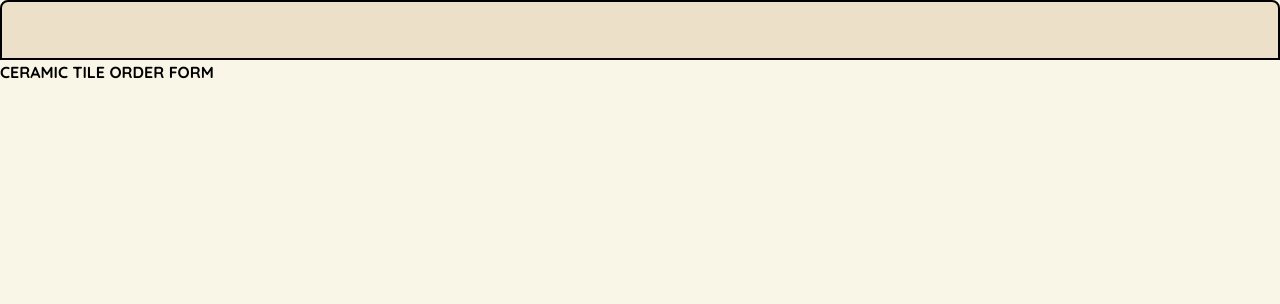
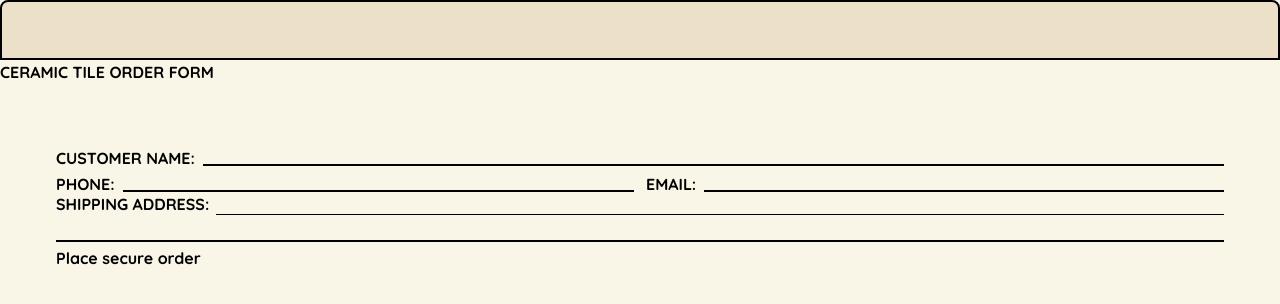
Before and after one commit to mkworkingman/TilesProject, a Next.js app: page / in a window 1280 px wide. Shown: the top 304 px of the page. Built offline with nearby package versions, Linux system fonts and the light colour scheme.

Commit message:
Add inputs, textarea

```diff
--- a/src/app/layout.tsx
+++ b/src/app/layout.tsx
@@ -1,5 +1,6 @@
 import type { Metadata } from 'next'
 import { Quicksand } from 'next/font/google'
+import Logo from '@/components/ui/Logo'
 import './globals.css'
 
 const quicksand = Quicksand({
@@ -21,7 +22,8 @@ export default function RootLayout({
         <html lang="en" className={`${quicksand.className} h-full antialiased`}>
             <body className="bg-base flex min-h-full flex-col">
                 <header className="bg-surface h-15 rounded-t-lg border-2"></header>
-                {children}
+                <Logo />
+                <main className="p-14">{children}</main>
             </body>
         </html>
     )
--- a/src/app/page.tsx
+++ b/src/app/page.tsx
@@ -1,7 +1,9 @@
+import Summary from '@/components/Summary'
+
 export default function Home() {
     return (
         <div className="uppercase">
-            <h1>Ceramic Tile Order Form</h1>
+            <Summary />
         </div>
     )
 }
--- /dev/null
+++ b/src/components/ProjectNotes.tsx
@@ -0,0 +1,5 @@
+import CustomInput from './ui/CustomInput'
+
+export default function ProjectNotes() {
+    return <CustomInput label="Customer name:" name="name" autoComplete="name" />
+}
--- /dev/null
+++ b/src/components/Summary.tsx
@@ -0,0 +1,22 @@
+import CustomInput from './ui/CustomInput'
+import CustomTextArea from './ui/CustomTextarea'
+
+export default function Summary() {
+    return (
+        <div className="uppercase">
+            <form>
+                <CustomInput label="Customer name:" name="name" autoComplete="name" />
+                <div className="grid grid-cols-2 gap-3">
+                    <CustomInput label="Phone:" name="phone" type="tel" autoComplete="tel" />
+                    <CustomInput label="Email:" name="email" type="email" autoComplete="email" />
+                </div>
+                <CustomTextArea
+                    label="Shipping Address:"
+                    name="address"
+                    autoComplete="shipping street-address"
+                />
+                <button>Place secure order</button>
+            </form>
+        </div>
+    )
+}
--- /dev/null
+++ b/src/components/ui/CustomInput.tsx
@@ -0,0 +1,17 @@
+import { InputHTMLAttributes } from 'react'
+
+interface CustomInputProps extends InputHTMLAttributes<HTMLInputElement> {
+    label: string
+    name: string
+}
+
+export default function CustomInput({ label, name, ...props }: CustomInputProps) {
+    return (
+        <div className="flex gap-2">
+            <label htmlFor={name} className="self-end leading-none">
+                {label}
+            </label>
+            <input {...props} id={name} required className="min-w-0 flex-1 border-b-2" />
+        </div>
+    )
+}
--- /dev/null
+++ b/src/components/ui/CustomTextarea.tsx
@@ -0,0 +1,39 @@
+'use client'
+import { TextareaHTMLAttributes } from 'react'
+
+interface CustomTextAreaProps extends TextareaHTMLAttributes<HTMLTextAreaElement> {
+    label: string
+    name: string
+}
+
+const handleInput = (e: React.InputEvent<HTMLTextAreaElement>) => {
+    e.currentTarget.style.height = 'auto'
+    e.currentTarget.style.height = `${e.currentTarget.scrollHeight}px`
+}
+
+export default function CustomTextArea({ label, name, ...props }: CustomTextAreaProps) {
+    return (
+        <div className="relative">
+            <div
+                className="absolute inset-0 top-12"
+                style={{
+                    background: `linear-gradient(to bottom, black 0 2px, transparent 2px 24px) 0 0 / 100% 24px`,
+                }}
+            />
+            <label htmlFor={name} className="absolute top-1 left-0 self-end leading-none">
+                {label}
+            </label>
+            <textarea
+                {...props}
+                id={name}
+                className="w-full resize-none overflow-y-hidden indent-40"
+                onInput={handleInput}
+                required
+                style={{
+                    background: `linear-gradient(to bottom, transparent 0 22px, black 22px 23px, transparent 23px) no-repeat`,
+                    backgroundPositionX: '160px',
+                }}
+            />
+        </div>
+    )
+}
--- /dev/null
+++ b/src/components/ui/Logo.tsx
@@ -0,0 +1,7 @@
+export default function Logo() {
+    return (
+        <div className="uppercase">
+            <h2>Ceramic Tile Order Form</h2>
+        </div>
+    )
+}
```
